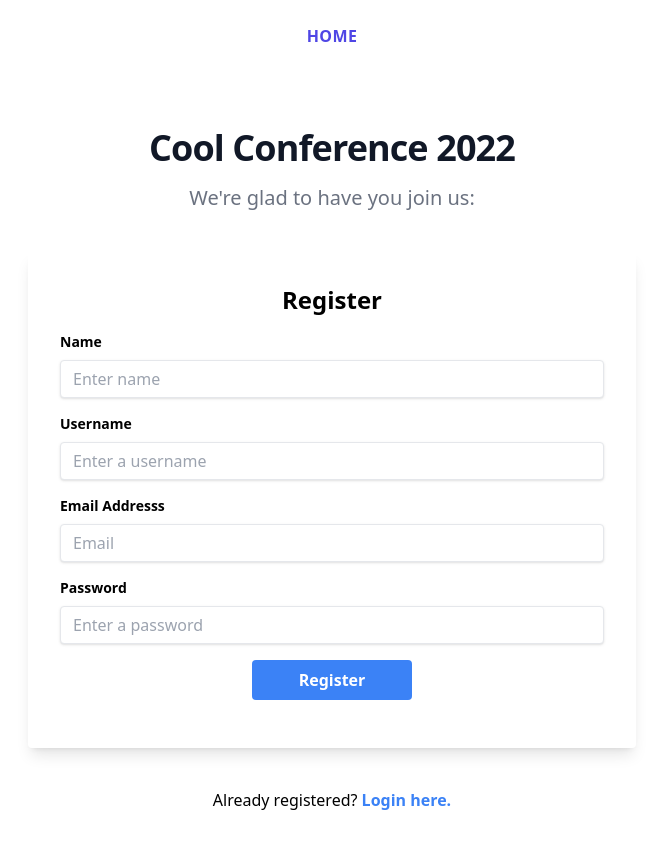
After one commit to jonathanjacka/node_js_projects, a Node server app: page /register in a window 1280 px wide. The commit adds this page. Shown: the whole page, without its empty margins (308-971 px from the left). Run offline with Node 20, Linux system fonts and the light colour scheme; some libraries are stand-ins or nearby versions.

Commit message:
Added register/log in forms with routes/controllers

```diff
--- a/web_app/package.json
+++ b/web_app/package.json
@@ -7,7 +7,7 @@
     "import": "DEBUG=seeder node seeder.js -import",
     "delete-all": "DEBUG=seeder node seeder.js -delete",
     "tailwind": "tailwindcss -i ./src/input.css -o ./public/css/main.css --watch",
-    "sync:watch": "browser-sync start -p localhost:8080 -f ./public",
+    "sync:watch": "browser-sync start -p localhost:8080 -f ./",
     "nodemon": "DEBUG=app:* nodemon server.js",
     "dev": "npm-run-all --parallel nodemon tailwind sync:watch",
     "start": "node server.js"
--- a/web_app/public/css/main.css
+++ b/web_app/public/css/main.css
@@ -477,6 +477,21 @@ Ensure the default browser behavior of the `hidden` attribute.
   margin-right: auto;
 }
 
+.my-4 {
+  margin-top: 1rem;
+  margin-bottom: 1rem;
+}
+
+.mx-10 {
+  margin-left: 2.5rem;
+  margin-right: 2.5rem;
+}
+
+.my-10 {
+  margin-top: 2.5rem;
+  margin-bottom: 2.5rem;
+}
+
 .mt-2 {
   margin-top: 0.5rem;
 }
@@ -495,6 +510,10 @@ Ensure the default browser behavior of the `hidden` attribute.
 
 .mb-4 {
   margin-bottom: 1rem;
+}
+
+.mb-6 {
+  margin-bottom: 1.5rem;
 }
 
 .block {
@@ -529,6 +548,20 @@ Ensure the default browser behavior of the `hidden` attribute.
   width: 10rem;
 }
 
+.w-max {
+  width: -webkit-max-content;
+  width: -moz-max-content;
+  width: max-content;
+}
+
+.w-52 {
+  width: 13rem;
+}
+
+.w-3\/6 {
+  width: 50%;
+}
+
 .max-w-7xl {
   max-width: 80rem;
 }
@@ -545,16 +578,42 @@ Ensure the default browser behavior of the `hidden` attribute.
   max-width: 24rem;
 }
 
+.max-w-4xl {
+  max-width: 56rem;
+}
+
+.max-w-3xl {
+  max-width: 48rem;
+}
+
 .max-w-lg {
   max-width: 32rem;
 }
 
-.max-w-4xl {
-  max-width: 56rem;
+.max-w-xs {
+  max-width: 20rem;
+}
+
+.max-w-6xl {
+  max-width: 72rem;
+}
+
+.appearance-none {
+  -webkit-appearance: none;
+     -moz-appearance: none;
+          appearance: none;
+}
+
+.flex-col {
+  flex-direction: column;
 }
 
 .justify-center {
   justify-content: center;
+}
+
+.justify-around {
+  justify-content: space-around;
 }
 
 .space-y-10 > :not([hidden]) ~ :not([hidden]) {
@@ -575,9 +634,13 @@ Ensure the default browser behavior of the `hidden` attribute.
   border-radius: 0.25rem;
 }
 
-.rounded-t-lg {
-  border-top-left-radius: 0.5rem;
-  border-top-right-radius: 0.5rem;
+.border {
+  border-width: 1px;
+}
+
+.border-red-500 {
+  --tw-border-opacity: 1;
+  border-color: rgb(239 68 68 / var(--tw-border-opacity));
 }
 
 .bg-white {
@@ -629,12 +692,30 @@ Ensure the default browser behavior of the `hidden` attribute.
   padding-bottom: 0.625rem;
 }
 
+.px-3 {
+  padding-left: 0.75rem;
+  padding-right: 0.75rem;
+}
+
+.px-8 {
+  padding-left: 2rem;
+  padding-right: 2rem;
+}
+
 .pt-4 {
   padding-top: 1rem;
 }
 
 .pb-2 {
   padding-bottom: 0.5rem;
+}
+
+.pt-6 {
+  padding-top: 1.5rem;
+}
+
+.pb-8 {
+  padding-bottom: 2rem;
 }
 
 .text-center {
@@ -659,6 +740,21 @@ Ensure the default browser behavior of the `hidden` attribute.
 .text-xs {
   font-size: 0.75rem;
   line-height: 1rem;
+}
+
+.text-sm {
+  font-size: 0.875rem;
+  line-height: 1.25rem;
+}
+
+.text-lg {
+  font-size: 1.125rem;
+  line-height: 1.75rem;
+}
+
+.text-2xl {
+  font-size: 1.5rem;
+  line-height: 2rem;
 }
 
 .font-extrabold {
@@ -722,6 +818,16 @@ Ensure the default browser behavior of the `hidden` attribute.
   color: rgb(79 70 229 / var(--tw-text-opacity));
 }
 
+.text-blue-700 {
+  --tw-text-opacity: 1;
+  color: rgb(29 78 216 / var(--tw-text-opacity));
+}
+
+.text-blue-500 {
+  --tw-text-opacity: 1;
+  color: rgb(59 130 246 / var(--tw-text-opacity));
+}
+
 .shadow-lg {
   --tw-shadow: 0 10px 15px -3px rgb(0 0 0 / 0.1), 0 4px 6px -4px rgb(0 0 0 / 0.1);
   --tw-shadow-colored: 0 10px 15px -3px var(--tw-shadow-color), 0 4px 6px -4px var(--tw-shadow-color);
@@ -731,6 +837,12 @@ Ensure the default browser behavior of the `hidden` attribute.
 .shadow-md {
   --tw-shadow: 0 4px 6px -1px rgb(0 0 0 / 0.1), 0 2px 4px -2px rgb(0 0 0 / 0.1);
   --tw-shadow-colored: 0 4px 6px -1px var(--tw-shadow-color), 0 2px 4px -2px var(--tw-shadow-color);
+  box-shadow: var(--tw-ring-offset-shadow, 0 0 #0000), var(--tw-ring-shadow, 0 0 #0000), var(--tw-shadow);
+}
+
+.shadow {
+  --tw-shadow: 0 1px 3px 0 rgb(0 0 0 / 0.1), 0 1px 2px -1px rgb(0 0 0 / 0.1);
+  --tw-shadow-colored: 0 1px 3px 0 var(--tw-shadow-color), 0 1px 2px -1px var(--tw-shadow-color);
   box-shadow: var(--tw-ring-offset-shadow, 0 0 #0000), var(--tw-ring-shadow, 0 0 #0000), var(--tw-shadow);
 }
 
@@ -753,6 +865,16 @@ Ensure the default browser behavior of the `hidden` attribute.
 .hover\:bg-blue-700:hover {
   --tw-bg-opacity: 1;
   background-color: rgb(29 78 216 / var(--tw-bg-opacity));
+}
+
+.hover\:text-blue-500:hover {
+  --tw-text-opacity: 1;
+  color: rgb(59 130 246 / var(--tw-text-opacity));
+}
+
+.hover\:text-blue-700:hover {
+  --tw-text-opacity: 1;
+  color: rgb(29 78 216 / var(--tw-text-opacity));
 }
 
 .hover\:shadow-lg:hover {
@@ -795,9 +917,22 @@ Ensure the default browser behavior of the `hidden` attribute.
 }
 
 @media (min-width: 640px) {
+  .sm\:w-11\/12 {
+    width: 91.666667%;
+  }
+
+  .sm\:w-full {
+    width: 100%;
+  }
+
   .sm\:px-6 {
     padding-left: 1.5rem;
     padding-right: 1.5rem;
+  }
+
+  .sm\:px-2 {
+    padding-left: 0.5rem;
+    padding-right: 0.5rem;
   }
 
   .sm\:text-4xl {
@@ -811,12 +946,20 @@ Ensure the default browser behavior of the `hidden` attribute.
     display: grid;
   }
 
+  .md\:w-full {
+    width: 100%;
+  }
+
+  .md\:w-6\/12 {
+    width: 50%;
+  }
+
+  .md\:w-9\/12 {
+    width: 75%;
+  }
+
   .md\:grid-cols-2 {
     grid-template-columns: repeat(2, minmax(0, 1fr));
-  }
-
-  .md\:grid-cols-3 {
-    grid-template-columns: repeat(3, minmax(0, 1fr));
   }
 
   .md\:gap-x-8 {
@@ -841,8 +984,12 @@ Ensure the default browser behavior of the `hidden` attribute.
     margin-right: auto;
   }
 
-  .lg\:grid-cols-3 {
-    grid-template-columns: repeat(3, minmax(0, 1fr));
+  .lg\:w-3\/6 {
+    width: 50%;
+  }
+
+  .lg\:w-6\/12 {
+    width: 50%;
   }
 
   .lg\:px-8 {
--- a/web_app/src/controllers/index.js
+++ b/web_app/src/controllers/index.js
@@ -1,5 +1,31 @@
 const connectDB = require('../db');
 const { ObjectId } = require('mongodb');
+
+/**
+ * @desc     Returns /register screen
+ * @route    GET /register
+ * @access   Public
+ */
+exports.getRegister = (req, res, next) => {
+  res.status(200).render('register', {
+    pageTitle: 'Home | Register',
+    path: '/register',
+    activeRegister: true,
+  });
+};
+
+/**
+ * @desc     Returns login screen
+ * @route    GET /login
+ * @access   Public
+ */
+exports.getLogin = (req, res, next) => {
+  res.status(200).render('login', {
+    pageTitle: 'Home | Login',
+    path: '/login',
+    activeLogin: true,
+  });
+};
 
 /**
  * @desc     Get All sessions for home page
--- a/web_app/src/routes/index.js
+++ b/web_app/src/routes/index.js
@@ -5,11 +5,15 @@ const mongodb = require('mongodb');
 
 const {
   getHomePage,
+  getRegister,
+  getLogin,
   getError,
   getSession,
   getAllSessions,
 } = require('../controllers');
 
+router.route('/register').get(getRegister);
+router.route('/login').get(getLogin);
 router.route('/session-details/:sessionId').get(getSession);
 router.route('/').get(getAllSessions);
 
--- /dev/null
+++ b/web_app/src/views/register.hbs
@@ -0,0 +1,102 @@
+<main>
+  <div class='py-12 bg-white'>
+    <div class='max-w-7xl mx-auto px-4 sm:px-2 lg:px-8'>
+      <div class='text-center'>
+        <p
+          class='mt-2 text-3xl leading-8 font-extrabold tracking-tight text-gray-900 sm:text-4xl'
+        >Cool Conference 2022</p>
+        <p class='mt-4 max-w-2xl text-xl text-gray-500 lg:mx-auto'>We're glad to
+          have you join us:</p>
+      </div>
+
+      <div class='flex w-full justify-center'>
+        <form
+          action='/auth/register'
+          name='register'
+          method='POST'
+          class='w-full lg:w-6/12 md:w-9/12 rounded shadow-lg my-10 bg-white px-8 pt-6 pb-8'
+        >
+          <legend
+            class='text-center py-2 mb-2 font-bold text-2xl'
+          >Register</legend>
+
+          <div class='mb-4'>
+            <label
+              for='first-name'
+              class='block text-black-700 text-sm font-bold mb-2'
+            >Name</label>
+            <input
+              type='text'
+              id='name'
+              name='name'
+              placeholder='Enter name'
+              required
+              class='shadow appearance-none border rounded w-full py-2 px-3 tex-gray-700 leading-tight focus:shadow-outline'
+            />
+          </div>
+
+          <div class='mb-4'>
+            <label
+              for='username'
+              class='block text-black-700 text-sm font-bold mb-2'
+            >Username</label>
+            <input
+              type='text'
+              id='username'
+              name='username'
+              placeholder='Enter a username'
+              required
+              class='shadow appearance-none border rounded w-full py-2 px-3 tex-gray-700 leading-tight focus:shadow-outline'
+            />
+          </div>
+
+          <div class='mb-4'>
+            <label
+              for='email-address'
+              class='block text-black-700 text-sm font-bold mb-2'
+            >Email Addresss</label>
+            <input
+              type='email'
+              id='email-address'
+              name='email-address'
+              placeholder='Email'
+              required
+              class='shadow appearance-none border rounded w-full py-2 px-3 tex-gray-700 leading-tight focus:shadow-outline'
+            />
+          </div>
+
+          <div class='mb-4'>
+            <label
+              for='password'
+              class='block text-black-700 text-sm font-bold mb-2'
+            >Password</label>
+            <input
+              type='password'
+              id='password'
+              name='password'
+              placeholder='Enter a password'
+              required
+              class='shadow appearance-none border rounded w-full py-2 px-3 tex-gray-700 leading-tight focus:shadow-outline'
+            />
+          </div>
+
+          <div class='mb-4'>
+            <button
+              type='submit'
+              class='block m-auto w-40 bg-blue-500 hover:bg-blue-700 text-white text-center font-bold py-2 px-4 rounded focus:outline-none focus:shadow-outline'
+            >Register</button>
+          </div>
+
+        </form>
+      </div>
+
+      <div class='w-full flex justify-center'>
+        Already registered?
+        <a
+          href='/login'
+          class='text-blue-500 font-bold hover:text-blue-700'
+        >&nbspLogin here.</a>
+      </div>
+    </div>
+  </div>
+</main>
```
Also changed, not shown: web_app/src/views/login.hbs (added, +17 -0 lines).
